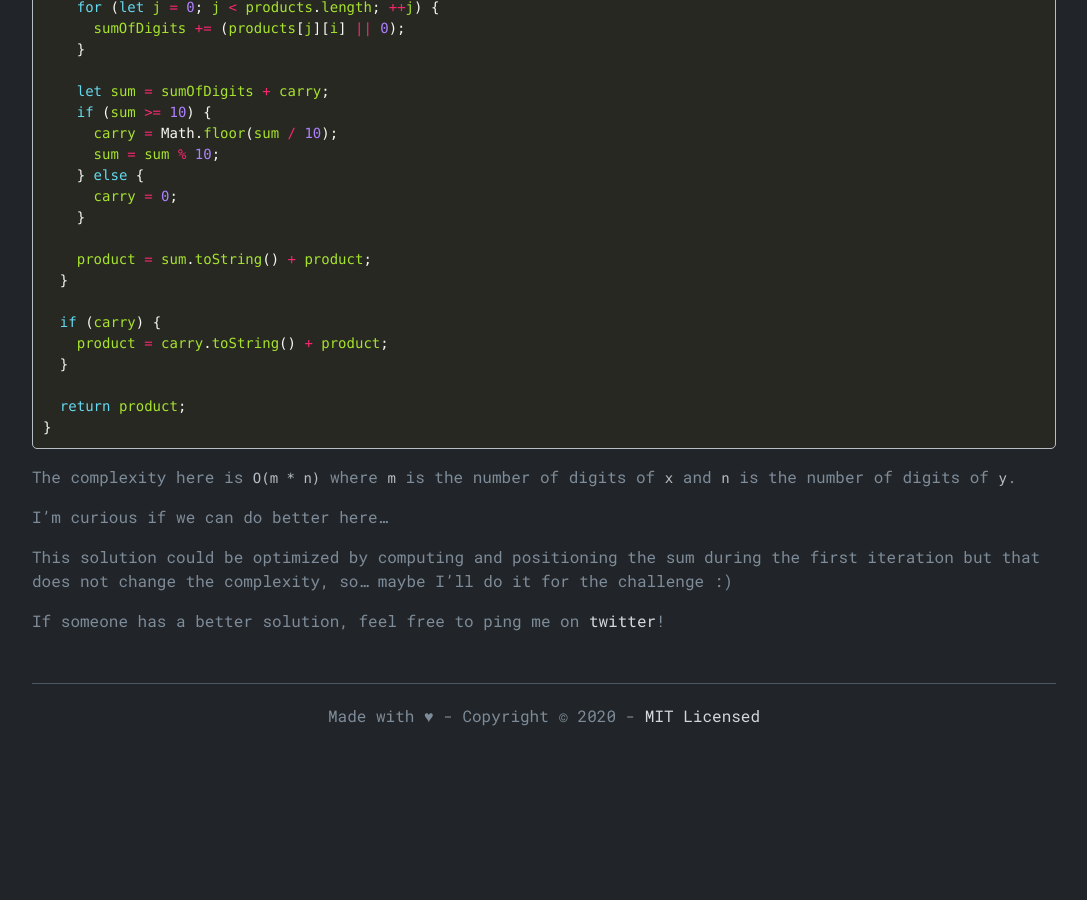
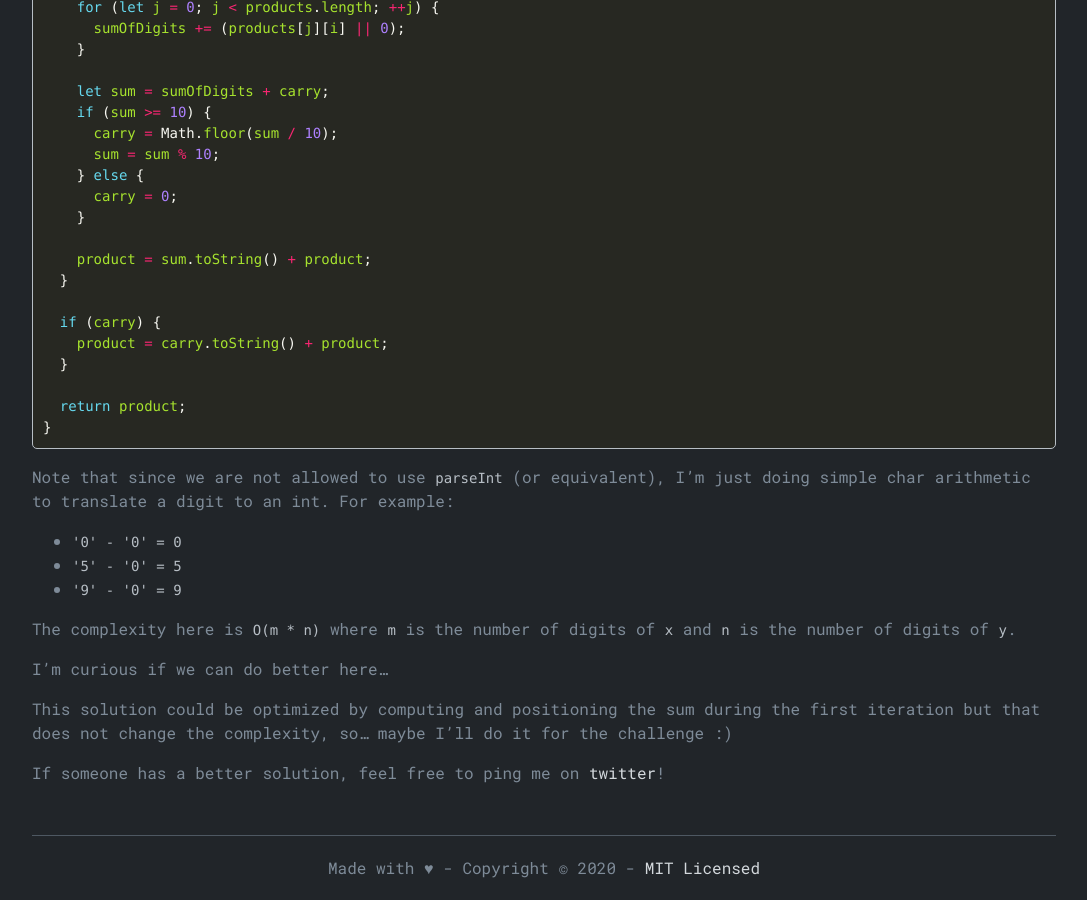
Before and after one commit to mjeanroy/mjeanroy.github.io, a Jekyll site: the page built from _posts/2020-12-07-cassidoo-week-173.md, in a window 1280 px wide and 900 px high, scrolled down 3553 px. Shown: the whole window, without its empty margins (96-1183 px from the left). Built offline with Jekyll 4.4.1, drawn with Linux system fonts in a browser that asks for light colours; before the commit the page ends 4301 px from its top, so only the background shows below that; some of the changed text lies outside the part shown.

Commit message:
Improve sample

````diff
--- a/_posts/2020-12-07-cassidoo-week-173.md
+++ b/_posts/2020-12-07-cassidoo-week-173.md
@@ -106,7 +106,7 @@ function computeProducts(x, y) {
 
   // Start with each digit of `y` in reverse order.
   for (let i = 0; i < y.length; ++i) {
-    const nb1 = Number(y[y.length - i - 1]);
+    const nb1 = y[y.length - i - 1] - '0';
     const result = [];
 
     // Populate with zero until position of `i`.
@@ -118,7 +118,7 @@ function computeProducts(x, y) {
     let carry = 0;
 
     for (let j = x.length - 1; j >= 0; --j) {
-      const nb2 = Number(x[j]);
+      const nb2 = x[j] - '0';
 
       let product = (nb1 * nb2) + carry;
 
@@ -189,6 +189,13 @@ function computeSumOfProducts(products) {
 }
 ```
 
+Note that since we are not allowed to use `parseInt` (or equivalent), I'm just doing simple char arithmetic to translate a digit to an int.
+For example:
+
+- `'0' - '0' = 0`
+- `'5' - '0' = 5`
+- `'9' - '0' = 9`
+
 The complexity here is `O(m * n)` where `m` is the number of digits of `x` and `n` is the number of digits of `y`.
 
 I'm curious if we can do better here...
````
